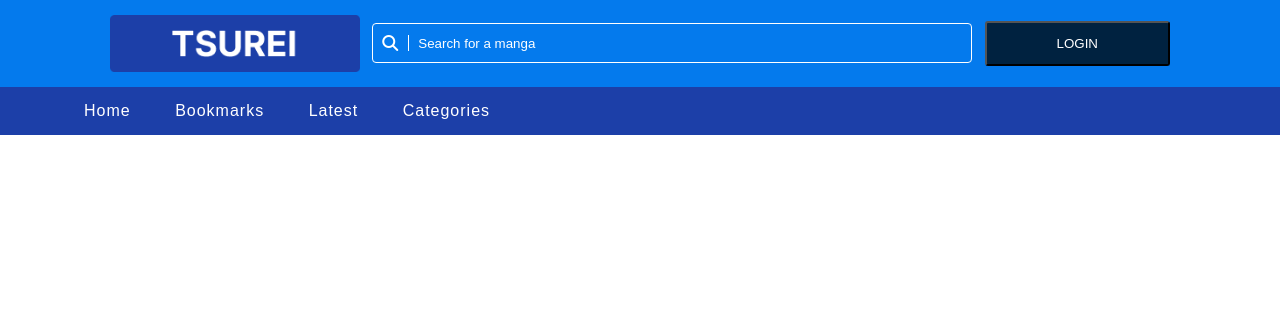
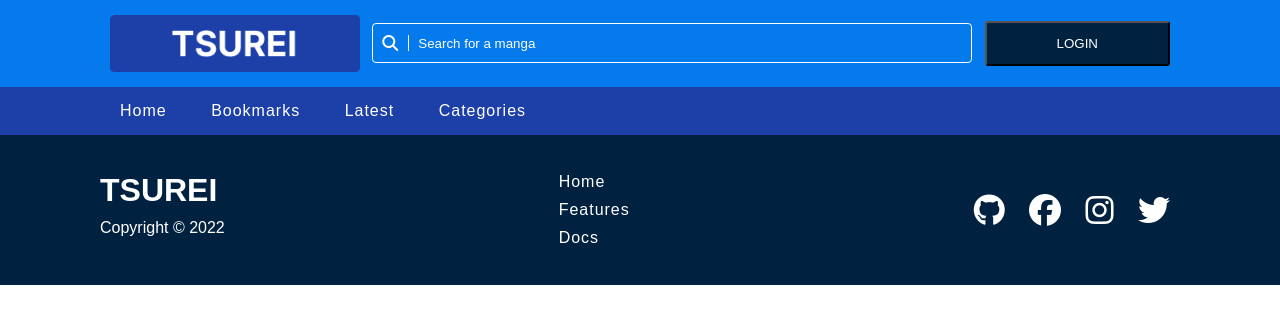
Before and after one commit to dudujunior12/tsurei, a Django app: page /layout in a window 1280 px wide; the page is wider, and only the part inside the window is pictured. Shown: the top 324 px of that part. Run offline with Django 3.2, Linux system fonts and the light colour scheme; some libraries are stand-ins or nearby versions.

Commit message:
feat: footer

```diff
--- a/manga/static/css/layout.css
+++ b/manga/static/css/layout.css
@@ -120,8 +120,7 @@ input{
     justify-content: flex-start;
     flex-wrap: wrap;
     height: 100%;
-    position: relative;
-    left: 5%;
+    padding-left: 100px;
 }
 
 .nav-2 .btns ul li{
@@ -142,3 +141,44 @@ input{
 .main{
     width: 100%;
 }
+
+.footer{
+    background-color: #002240;
+    height: 150px;
+}
+
+.footer-container{
+    display: flex;
+    justify-content: space-between;
+    align-items: center;
+    height: 100%;
+    margin: 0 100px;
+}
+
+.footer p{
+    padding: 10px 0;
+}
+
+.footer .btns{
+    display: flex;
+    justify-content: flex-start;
+    align-items: center;
+    flex-wrap: wrap;
+    height: 100%;
+}
+
+.footer .btns ul li{
+    list-style: none;
+    margin: 10px;
+}
+
+.footer .btns ul li a{
+    text-decoration: none;
+    color: white;
+    font-weight: 500;
+    letter-spacing: 1px;
+}
+
+.footer .social a{
+    margin: 0 10px;
+}
--- a/manga/templates/manga/layout.html
+++ b/manga/templates/manga/layout.html
@@ -52,12 +52,27 @@
                 {% block main %}
                 {% endblock %}
             </div>
-            <div class="footer">
-
-            </div>
+            <footer class="footer">
+                <div class="footer-container">
+                    <div class="title">
+                        <h1>TSUREI</h1>
+                        <p>Copyright &copy; 2022</p>
+                    </div>
+                    <div class="btns">
+                        <ul>
+                            <li><a href="index.html">Home</a></li>
+                            <li><a href="features.html">Features</a></li>
+                            <li><a href="docs.html">Docs</a></li>
+                        </ul>
+                    </div>
+                    <div class="social">
+                        <a href="#"><i class="fab fa-github fa-2x"></i></a>
+                        <a href="#"><i class="fab fa-facebook fa-2x"></i></a>
+                        <a href="#"><i class="fab fa-instagram fa-2x"></i></a>
+                        <a href="#"><i class="fab fa-twitter fa-2x"></i></a>
+                    </div>
+                </div>
+            </footer>
         </div>
-        {% block body %}
-
-        {% endblock %}
     </body>
 </html>
```
